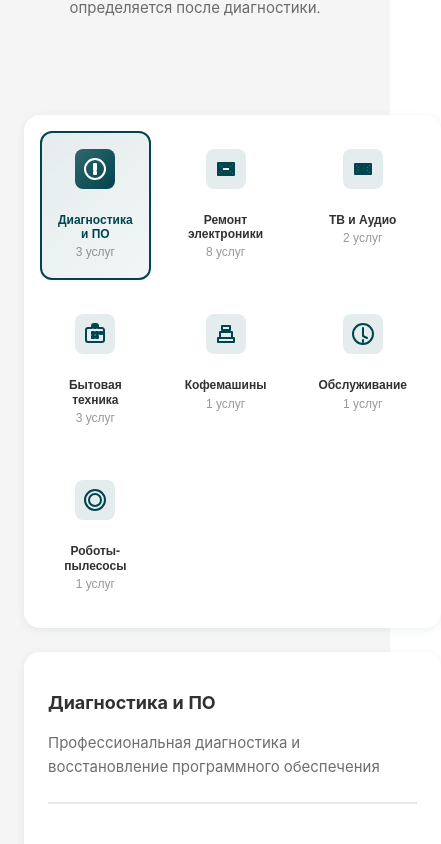
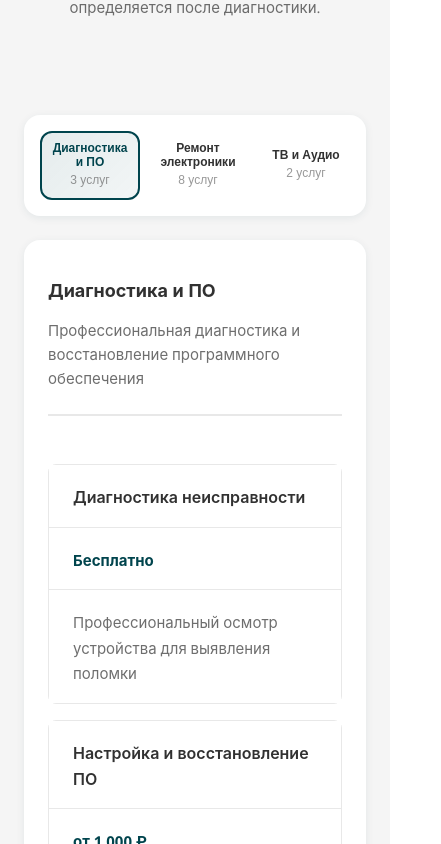
Before and after one commit to ToriHever/OPTIMA, an Angular app in the folder optima-service-angular/: page / in a window 390 px wide. Shown: the part 6220-7064 px from the top of the page, 441 px wide, since content can reach past the window. Built offline with nearby package versions, Linux system fonts and the light colour scheme.

Commit message:
Кнопки в таблие услуг адаптивны под мобилку в одну строку

```diff
--- a/optima-service-angular/src/app/features/home/components/services-table/services-table.scss
+++ b/optima-service-angular/src/app/features/home/components/services-table/services-table.scss
@@ -358,9 +358,13 @@
   .categories-sidebar { position: static; padding: $spacing-sm; }
 
   .categories-nav {
+    width: calc(88vw - 40px);
+    overflow-x: scroll;
+    scrollbar-width: none;
     display: grid;
-    grid-template-columns: repeat(3, 1fr);
-    gap: $spacing-sm;
+    flex-direction: row;
+    grid-auto-flow: column;
+    gap: $spacing-xs;
   }
 
   .category-item {
@@ -369,7 +373,7 @@
     padding: $spacing-sm;
   }
 
-  .category-info { display: flex; flex-direction: column; align-items: center; }
+  .category-info { display: flex; flex-direction: column; align-items: center; justify-content: center;}
   .category-arrow { display: none; }
 
   .services-cta {
@@ -384,6 +388,17 @@
   .services-section { padding: $spacing-xl 0; }
   .services-content { padding: $spacing-lg; }
   .cta-card { padding: $spacing-lg; }
+
+  .category-item {
+    min-width: 100px;
+    flex-direction: column;
+    text-align: center;
+    padding: $spacing-xs;
+
+    & .category-icon{
+        display: none;
+      }
+    }
 
   .services-table {
     thead { display: none; }
```
